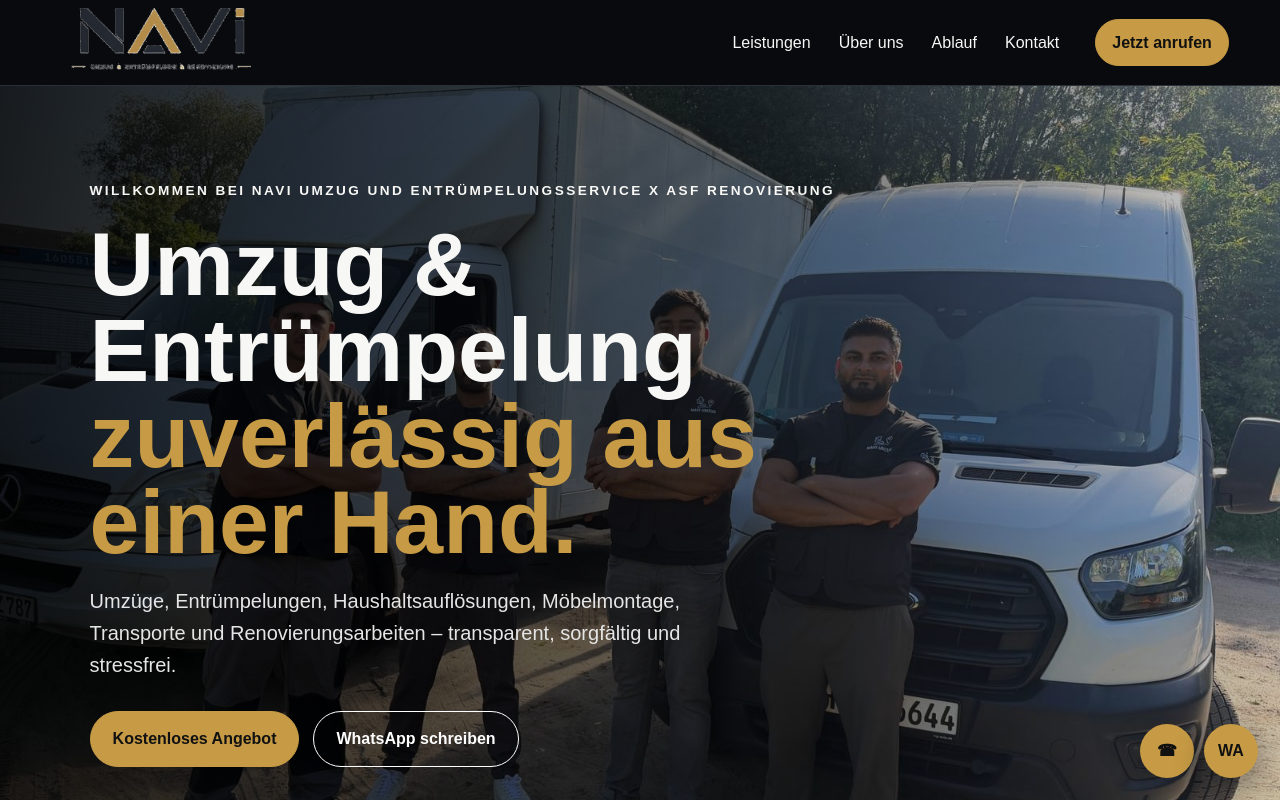
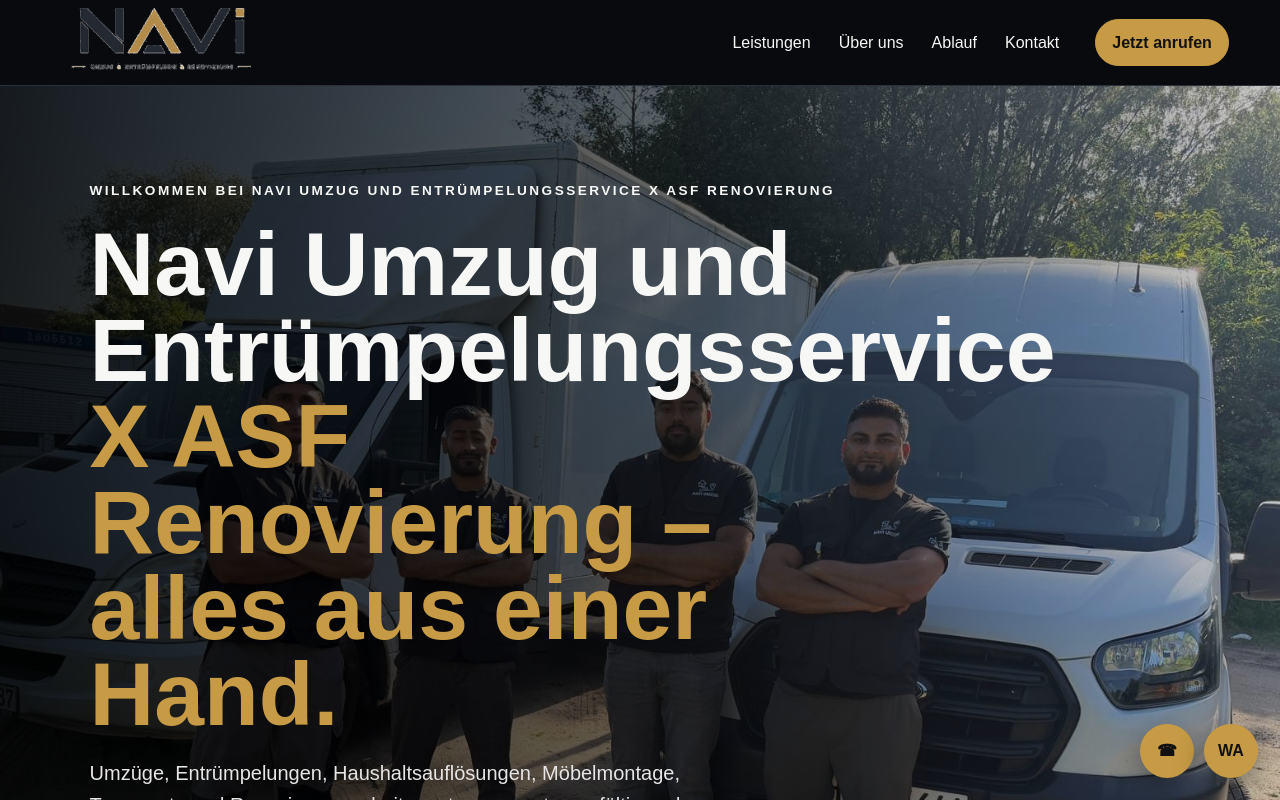
Before and after one commit to naviumzug/navi-umzug, a Next.js app: page / in a window 1280 px wide. Shown: the top 800 px of the page. Built offline with nearby package versions, Linux system fonts and the light colour scheme.

Commit message:
Update: Change hero headline to Navi Umzug und Entrümpelungsservice X ASF Renovierung – alles aus einer Hand

```diff
--- a/app/page.js
+++ b/app/page.js
@@ -62,9 +62,9 @@
         <div className="heroContent">
           <p className="eyebrow">Willkommen bei Navi Umzug und Entrümpelungsservice X ASF Renovierung</p>
           <h1>
-            Umzug & Entrümpelung
+            Navi Umzug und Entrümpelungsservice
             <br />
-            <span>zuverlässig aus einer Hand.</span>
+            <span>X ASF Renovierung – alles aus einer Hand.</span>
           </h1>
           <p>
             Umzüge, Entrümpelungen, Haushaltsauflösungen, Möbelmontage, Transporte und Renovierungsarbeiten – transparent,
```
